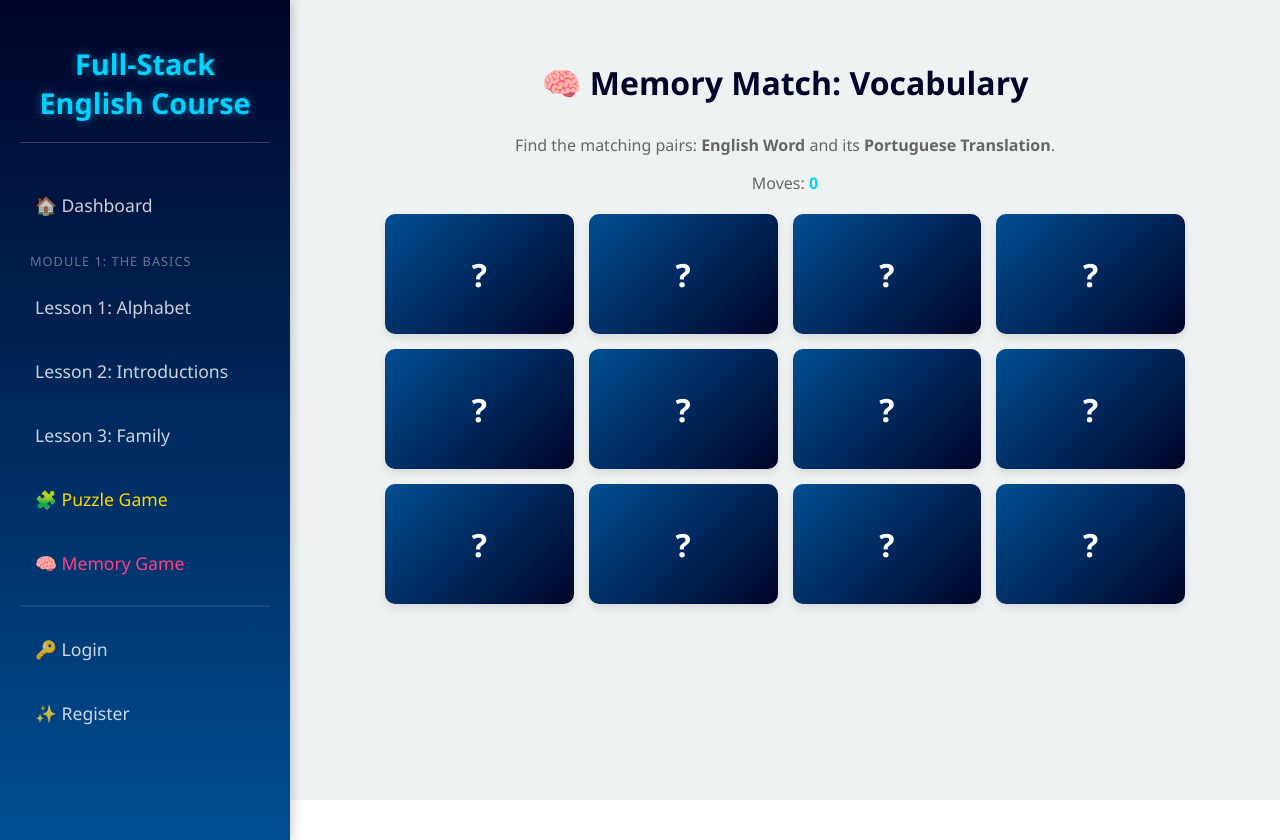
After one commit to cleiltonrodriguesofc/english_course, a Django app: page /game/memory/ in a window 1280 px wide. The commit adds this page. Run offline with Django 5.2, Linux system fonts and the light colour scheme.

Commit message:
chore: save games and UI improvements

```diff
--- a/english_course/core/templates/base.html
+++ b/english_course/core/templates/base.html
@@ -253,6 +253,8 @@
             <a href="{% url 'lesson_1' %}" class="nav-link">Lesson 1: Alphabet</a>
             <a href="{% url 'lesson_2' %}" class="nav-link">Lesson 2: Introductions</a>
             <a href="{% url 'lesson_3' %}" class="nav-link">Lesson 3: Family</a>
+            <a href="{% url 'game_puzzle' %}" class="nav-link" style="color: #FFD700;">🧩 Puzzle Game</a>
+            <a href="{% url 'game_memory' %}" class="nav-link" style="color: #FF4081;">🧠 Memory Game</a>
             {% if user.is_authenticated %}
             <a href="{% url 'quiz' %}" class="nav-link" style="color: #00D2FF;">📝 Quiz: Review</a>
             {% endif %}
--- /dev/null
+++ b/english_course/core/templates/game_memory.html
@@ -0,0 +1,220 @@
+{% extends 'base.html' %}
+
+{% block title %}Memory Match Game 🧠{% endblock %}
+
+{% block content %}
+<div class="dashboard-container">
+    <h1 style="color: #000428; text-align: center; margin-bottom: 30px;">🧠 Memory Match: Vocabulary</h1>
+
+    <div style="text-align: center; margin-bottom: 20px; color: #666;">
+        <p>Find the matching pairs: <strong>English Word</strong> and its <strong>Portuguese Translation</strong>.</p>
+        <p>Moves: <span id="move-count" style="font-weight: bold; color: var(--primary);">0</span></p>
+    </div>
+
+    <!-- Game Grid -->
+    <div class="memory-grid" id="memory-grid">
+        <!-- Cards generated by JS -->
+    </div>
+
+    <!-- Win Message -->
+    <div id="win-message" style="display: none; text-align: center; margin-top: 30px;">
+        <h2 style="color: #00E676;">Congratulations! 🎉</h2>
+        <p>You matched all pairs!</p>
+        <button onclick="startGame()"
+            style="padding: 10px 20px; background: var(--secondary); color: white; border: none; border-radius: 5px; cursor: pointer; font-size: 1rem;">
+            Play Again 🔄
+        </button>
+    </div>
+
+</div>
+
+<style>
+    .memory-grid {
+        display: grid;
+        grid-template-columns: repeat(4, 1fr);
+        gap: 15px;
+        max-width: 800px;
+        margin: 0 auto;
+        perspective: 1000px;
+    }
+
+    .memory-card {
+        background-color: transparent;
+        height: 120px;
+        cursor: pointer;
+        position: relative;
+    }
+
+    .memory-card-inner {
+        position: relative;
+        width: 100%;
+        height: 100%;
+        text-align: center;
+        transition: transform 0.6s;
+        transform-style: preserve-3d;
+        border-radius: 10px;
+        box-shadow: 0 4px 8px rgba(0, 0, 0, 0.1);
+    }
+
+    .memory-card.flipped .memory-card-inner {
+        transform: rotateY(180deg);
+    }
+
+    .memory-card-front,
+    .memory-card-back {
+        position: absolute;
+        width: 100%;
+        height: 100%;
+        backface-visibility: hidden;
+        display: flex;
+        align-items: center;
+        justify-content: center;
+        border-radius: 10px;
+        font-weight: bold;
+        font-size: 1.1rem;
+        padding: 10px;
+        box-sizing: border-box;
+    }
+
+    /* Front is the "back" of the card (hidden state) - usually a pattern or color */
+    .memory-card-front {
+        background: linear-gradient(135deg, #004e92, #000428);
+        color: white;
+        font-size: 2rem;
+    }
+
+    /* Back is the "face" of the card (revealed state) */
+    .memory-card-back {
+        background-color: white;
+        color: #000428;
+        transform: rotateY(180deg);
+        border: 2px solid #004e92;
+    }
+
+    .matched .memory-card-inner {
+        /* Optional: Change style for matched cards */
+        box-shadow: 0 0 10px #00E676;
+    }
+
+    @media (max-width: 600px) {
+        .memory-grid {
+            grid-template-columns: repeat(3, 1fr);
+            gap: 10px;
+        }
+
+        .memory-card {
+            height: 100px;
+        }
+
+        .memory-card-back {
+            font-size: 0.9rem;
+        }
+    }
+</style>
+
+<script>
+    const cardsData = [
+        { en: "Father", pt: "Pai" },
+        { en: "Mother", pt: "Mãe" },
+        { en: "Brother", pt: "Irmão" },
+        { en: "Sister", pt: "Irmã" },
+        { en: "Hello", pt: "Olá" },
+        { en: "Blue", pt: "Azul" }, // Added some colors too!
+    ];
+
+    let grid = document.getElementById('memory-grid');
+    let moves = 0;
+    let flippedCards = [];
+    let matchedPairs = 0;
+    let lockBoard = false;
+
+    function startGame() {
+        grid.innerHTML = '';
+        moves = 0;
+        matchedPairs = 0;
+        document.getElementById('move-count').innerText = moves;
+        document.getElementById('win-message').style.display = 'none';
+
+        // Create pairs
+        let gameCards = [];
+        cardsData.forEach(pair => {
+            gameCards.push({ id: pair.en, text: pair.en, type: 'en' });
+            gameCards.push({ id: pair.en, text: pair.pt, type: 'pt' }); // id is same for matching
+        });
+
+        // Shuffle
+        gameCards.sort(() => Math.random() - 0.5);
+
+        // Render
+        gameCards.forEach(card => {
+            const cardEl = document.createElement('div');
+            cardEl.classList.add('memory-card');
+            cardEl.dataset.name = card.id;
+
+            cardEl.innerHTML = `
+                <div class="memory-card-inner">
+                    <div class="memory-card-front">?</div>
+                    <div class="memory-card-back">${card.text}</div>
+                </div>
+            `;
+
+            cardEl.addEventListener('click', flipCard);
+            grid.appendChild(cardEl);
+        });
+    }
+
+    function flipCard() {
+        if (lockBoard) return;
+        if (this === flippedCards[0]) return;
+
+        this.classList.add('flipped');
+
+        if (flippedCards.length === 0) {
+            flippedCards.push(this);
+            return;
+        }
+
+        flippedCards.push(this);
+        checkForMatch();
+    }
+
+    function checkForMatch() {
+        moves++;
+        document.getElementById('move-count').innerText = moves;
+
+        let isMatch = flippedCards[0].dataset.name === flippedCards[1].dataset.name;
+
+        isMatch ? disableCards() : unflipCards();
+    }
+
+    function disableCards() {
+        flippedCards[0].classList.add('matched');
+        flippedCards[1].classList.add('matched');
+
+        // Remove listeners
+        flippedCards[0].removeEventListener('click', flipCard);
+        flippedCards[1].removeEventListener('click', flipCard);
+
+        flippedCards = [];
+        matchedPairs++;
+
+        if (matchedPairs === cardsData.length) {
+            setTimeout(() => {
+                document.getElementById('win-message').style.display = 'block';
+            }, 500);
+        }
+    }
+
+    function unflipCards() {
+        lockBoard = true;
+        setTimeout(() => {
+            flippedCards[0].classList.remove('flipped');
+            flippedCards[1].classList.remove('flipped');
+            flippedCards = [];
+            lockBoard = false;
+        }, 1000);
+    }
+
+    startGame();
+</script>
+{% endblock %}
--- a/english_course/core/tests.py
+++ b/english_course/core/tests.py
@@ -87,3 +87,9 @@ class EnglishCourseTests(TestCase):
         response = self.client.get(reverse('profile'))
         self.assertEqual(response.status_code, 200)
         self.assertTemplateUsed(response, 'profile.html')
+
+    def test_puzzle_game_view(self):
+        """Test puzzle game page load."""
+        response = self.client.get(reverse('game_puzzle'))
+        self.assertEqual(response.status_code, 200)
+        self.assertTemplateUsed(response, 'game_puzzle.html')
--- a/english_course/core/urls.py
+++ b/english_course/core/urls.py
@@ -1,5 +1,5 @@
 from django.urls import path
-from .views import dashboard, lesson_1, lesson_2, lesson_3, quiz_view, register, login_view, logout_view, save_quiz_result, profile_view
+from .views import dashboard, lesson_1, lesson_2, lesson_3, quiz_view, register, login_view, logout_view, save_quiz_result, profile_view, game_puzzle, game_memory
 
 urlpatterns = [
     path('', dashboard, name='dashboard'),
@@ -12,4 +12,6 @@ urlpatterns = [
     path('logout/', logout_view, name='logout'),
     path('api/save-quiz/', save_quiz_result, name='save_quiz_result'),
     path('profile/', profile_view, name='profile'),
+    path('game/puzzle/', game_puzzle, name='game_puzzle'),
+    path('game/memory/', game_memory, name='game_memory'),
 ]
--- a/english_course/core/views.py
+++ b/english_course/core/views.py
@@ -104,3 +104,9 @@ def profile_view(request):
 
     quiz_results = QuizResult.objects.filter(user=request.user).order_by('-date_taken')
     return render(request, 'profile.html', {'quiz_results': quiz_results})
+
+def game_puzzle(request):
+    return render(request, 'game_puzzle.html')
+
+def game_memory(request):
+    return render(request, 'game_memory.html')
```
Also changed, not shown: english_course/core/templates/game_puzzle.html (added, +274 -0 lines).
